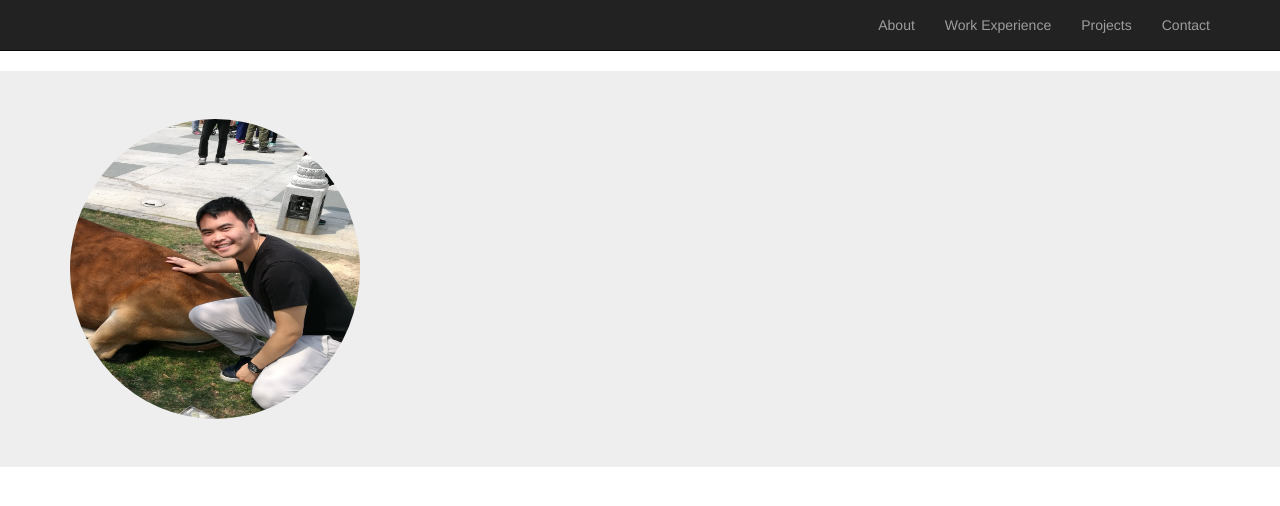
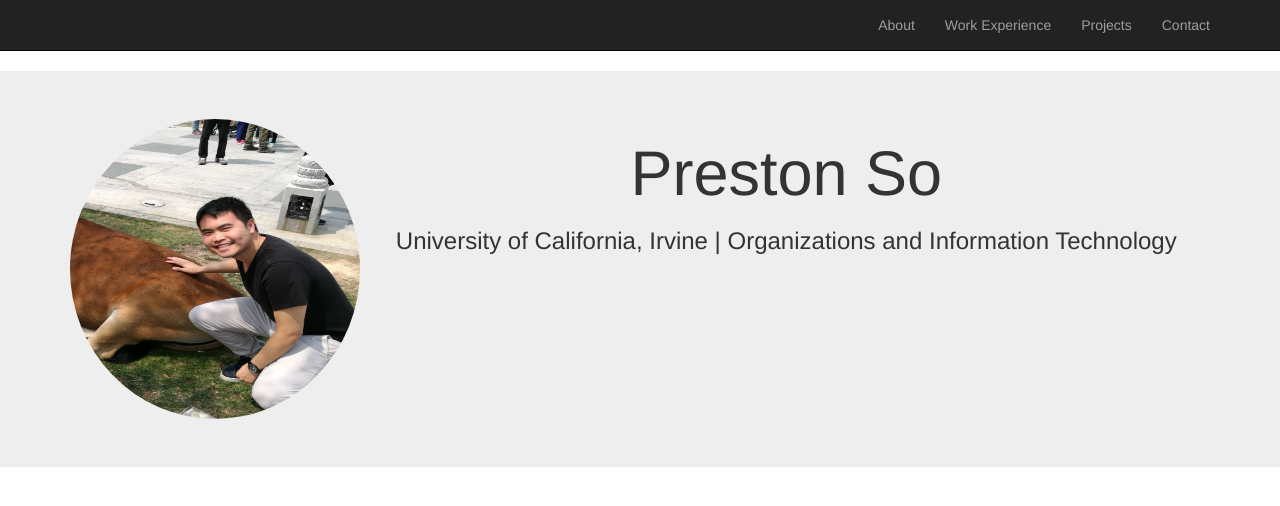
Before and after one commit to prestons517/prestons517.github.io, a plain HTML site: page index.html in a window 1280 px wide. Drawn offline with nearby package versions, Linux system fonts and the light colour scheme.

Commit message:
testing pic and description

```diff
--- a/index.html
+++ b/index.html
@@ -48,7 +48,16 @@
 
 <div class="jumbotron">
     <div class="container">
-        <img src="profilepic.jpg" class="img-circle" width="290" height="300" align="left" >
+        <div class="row">
+            <div class="col-sm-3">
+                <img src="profilepic.jpg" class="img-circle" width="290" height="300" >
+            </div>
+            <div class="col-md-9">
+                <h1 align="center">Preston So</h1>
+                <h3 align="center">University of California, Irvine | Organizations and Information Technology</h3>
+            </div>
+
+        </div>
     </div>
 </div>
 
```
